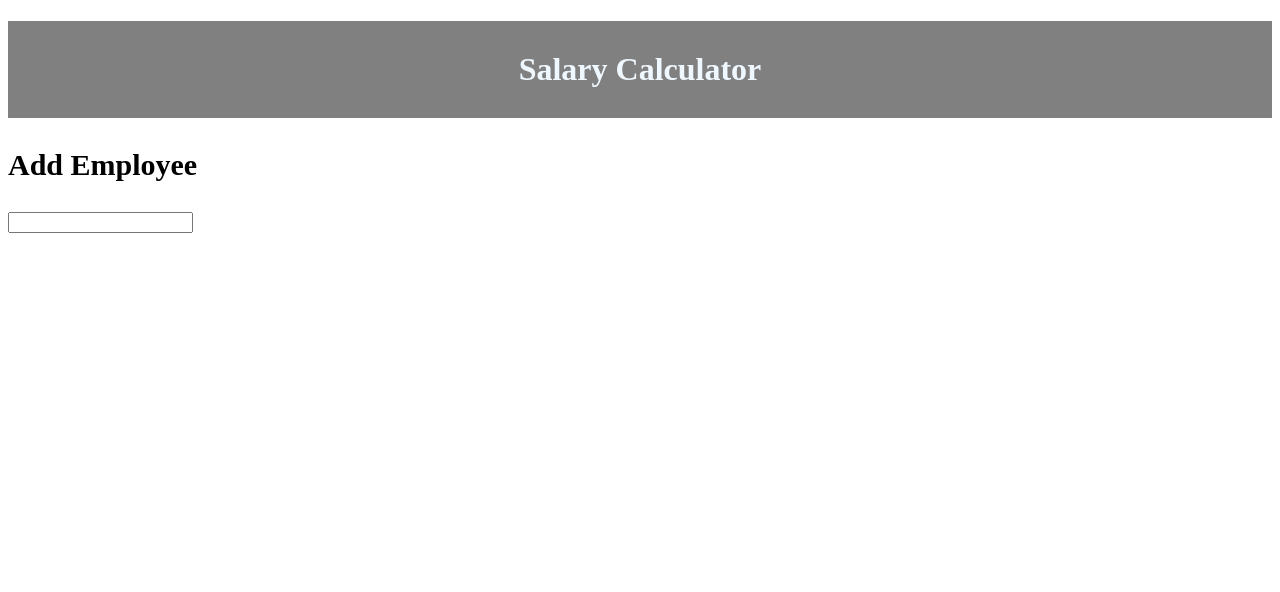
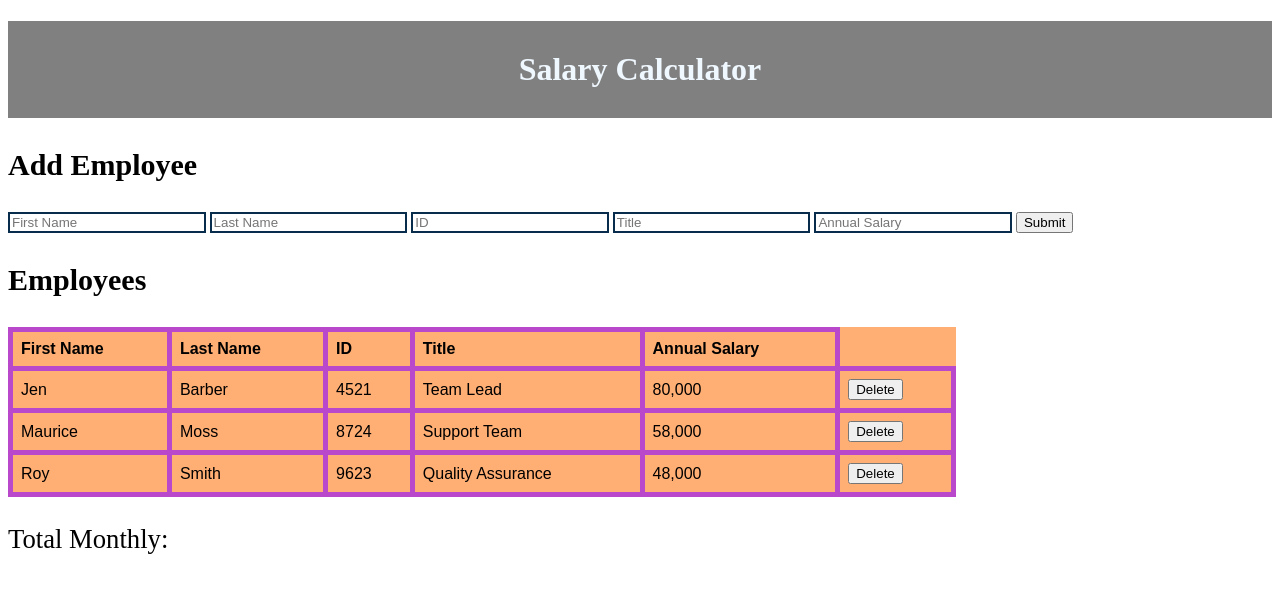
Before and after one commit to Bles-t/Salary-Calculator, a plain HTML site: page index.html in a window 1280 px wide. Drawn offline with Linux system fonts and the light colour scheme.

Commit message:
Basic functions done

```diff
--- a/client.js
+++ b/client.js
@@ -0,0 +1,41 @@
+console.log("Hello World");
+
+function submitForm(event) {
+  console.log(submitForm);
+
+  event.preventDefault();
+
+
+  let fNameVal = document.querySelector('#fName-input').value;;
+  let lNameVal = document.querySelector('#lName-input').value;
+  let iDVal = document.querySelector('#iD-input').value;
+  let titleVal = document.querySelector('#title-input').value;
+  let aSalVal = document.querySelector('#aSalary-input').value;
+
+
+  let salaryTable = document.querySelector('#salaryData');
+
+  salaryTable.innerHTML += `
+  <tr>
+
+  <td>${fNameVal}</td>
+  <td>${lNameVal}</td>
+  <td>${iDVal}</td>
+  <td>${titleVal}</td>
+  <td>${aSalVal}</td>
+  <td><button onclick="removeRow(
+
+    )">Delete</button></td>
+</tr>`
+
+  console.log(salaryTable);
+
+
+}
+
+
+function removeRow(event) {
+
+  event.target.closest('tr').remove();
+
+}
--- a/index.html
+++ b/index.html
@@ -14,10 +14,65 @@
     <p class="Employee">Add Employee</p>
 
   </div>
+
+  <form onsubmit="submitForm(event)">
+
+    <input id="fName-input" class="input-buttons" placeholder="First Name" type="text">
+    <input id="lName-input" class="input-buttons" placeholder="Last Name" type="text">
+    <input id="iD-input" class="input-buttons" placeholder="ID" type="number">
+    <input id="title-input" class="input-buttons" placeholder="Title" type="text">
+    <input id="aSalary-input" class="input-buttons" placeholder="Annual Salary" type="number">
+    <input type="submit">
+
+
+  </form>
+
   <div>
-    <input type="text">
+    <p class="Employee">Employees</p>
+  </div>
+  <table id="Salary-Info">
+    <thead>
+      <tr>
+        <th>First Name</th>
+        <th>Last Name</th>
+        <th>ID</th>
+        <th>Title</th>
+        <th>Annual Salary</th>
+
+      </tr>
+    </thead>
+    <tbody id="salaryData">
+      <tr>
+        <td>Jen</td>
+        <td>Barber</td>
+        <td>4521</td>
+        <td>Team Lead</td>
+        <td>80,000</td>
+        <td><button onclick="removeRow(event)">Delete</button></td>
+      </tr>
+      <tr>
+        <td>Maurice</td>
+        <td>Moss</td>
+        <td>8724</td>
+        <td>Support Team</td>
+        <td>58,000</td>
+        <td><button onclick="removeRow(event)">Delete</button></td>
+      </tr>
+      <tr>
+        <td>Roy</td>
+        <td>Smith</td>
+        <td>9623</td>
+        <td>Quality Assurance</td>
+        <td>48,000</td>
+        <td><button onclick="removeRow(event)">Delete</button></td>
+      </tr>
+    </tbody>
+  </table>
+  <div>
+    <p class="total">Total Monthly:</p>
   </div>
 
+  <script src="client.js"></script>
 </body>
 
 </html>
--- a/style.css
+++ b/style.css
@@ -8,4 +8,40 @@ h1 {
 .Employee {
   font-weight: bold;
   font-size: 30px;
+
 }
+
+.input-buttons {
+  border-color: rgb(8, 44, 76);
+  border-style: solid;
+  width: 15%;
+  color: blueviolet;
+}
+
+.Submit-Button {
+  float: right;
+
+}
+
+#Salary-Info {
+  padding-top: 12px;
+  padding-bottom: 12px;
+  text-align: left;
+  background-color: rgb(255, 174, 116);
+  color: black;
+  font-family: Arial, Helvetica, sans-serif;
+  border-collapse: collapse;
+  width: 75%;
+
+}
+
+th,
+td {
+  border: 5px solid #b949ca;
+  padding: 8px;
+
+}
+
+.total {
+  font-size: 20pt;
+}
```
